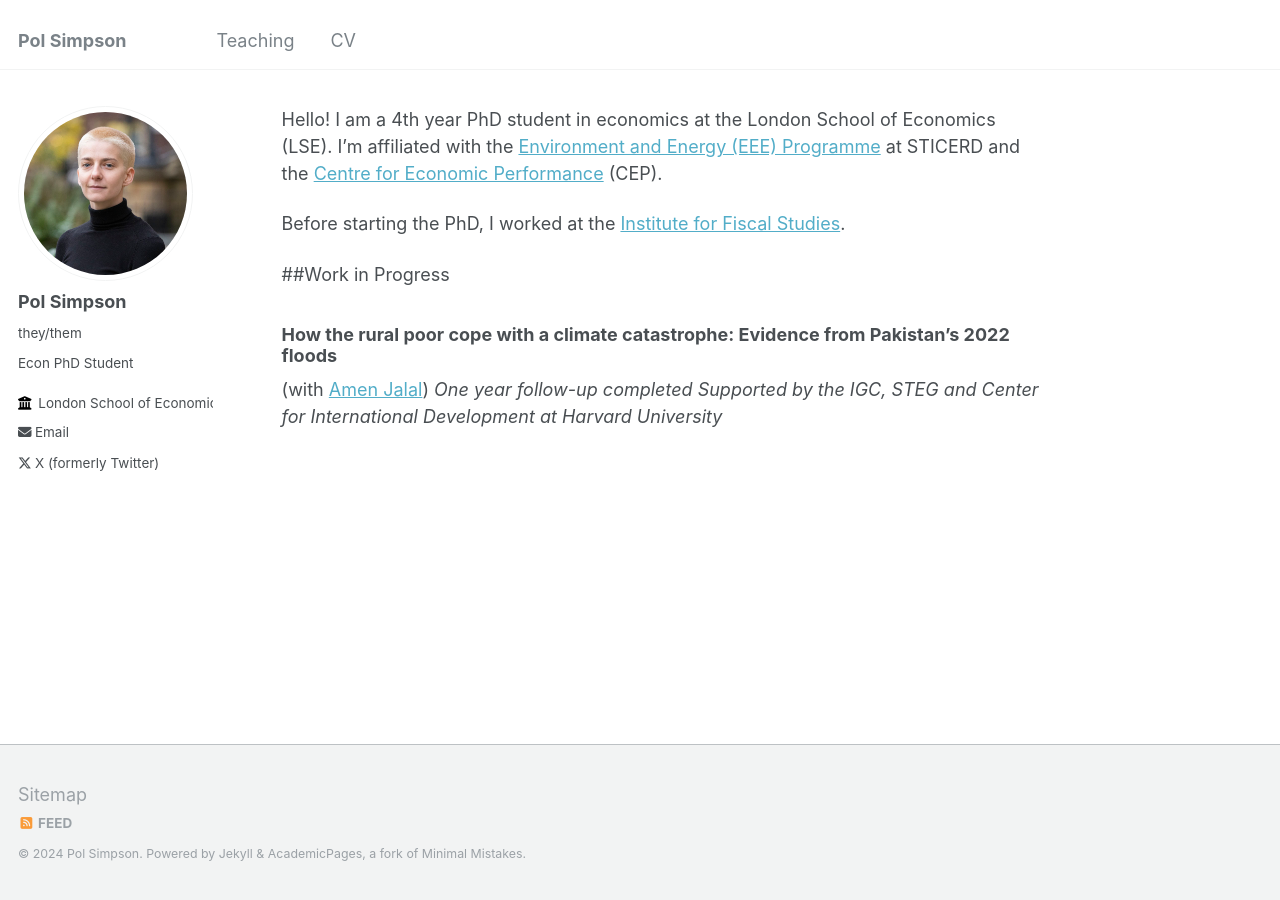
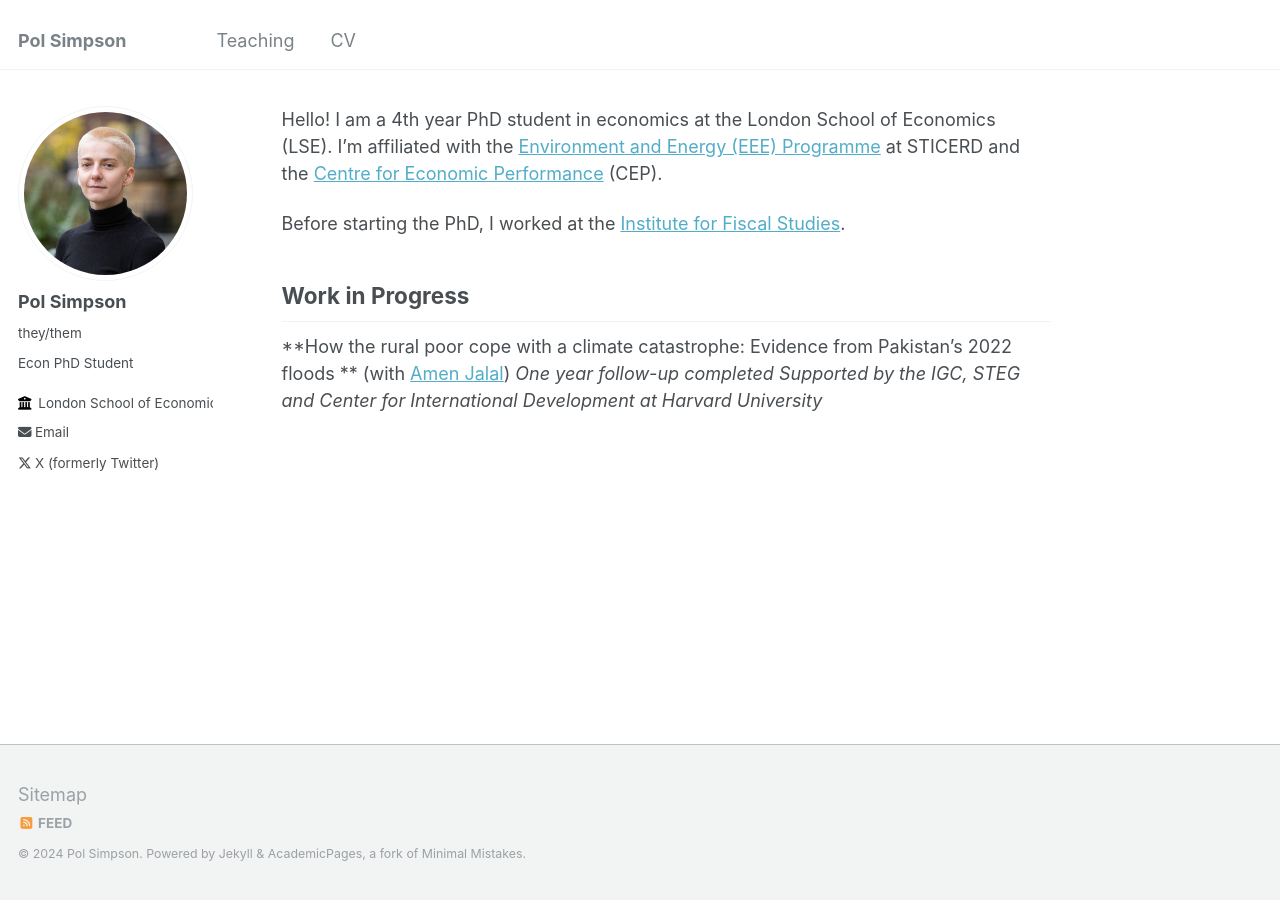
Before and after one commit to polsimpson/polsimpson.github.io, a Jekyll site: the page built from _pages/about.md, in a window 1280 px wide. Built offline with Jekyll 4.4.1, drawn with Linux system fonts in a browser that asks for light colours.

```diff
--- a/_pages/about.md
+++ b/_pages/about.md
@@ -11,9 +11,9 @@ Hello! I am a 4th year PhD student in economics at the London School of Economic
 
 Before starting the PhD, I worked at the [Institute for Fiscal Studies](https://ifs.org.uk).
 
-##Work in Progress
+## Work in Progress
 
-### How the rural poor cope with a climate catastrophe: Evidence from Pakistan’s 2022 floods
+**How the rural poor cope with a climate catastrophe: Evidence from Pakistan’s 2022 floods **
 (with [Amen Jalal](https://amenjalal.com))
 _One year follow-up completed_
 _Supported by the IGC, STEG and Center for International Development at Harvard University_
```
